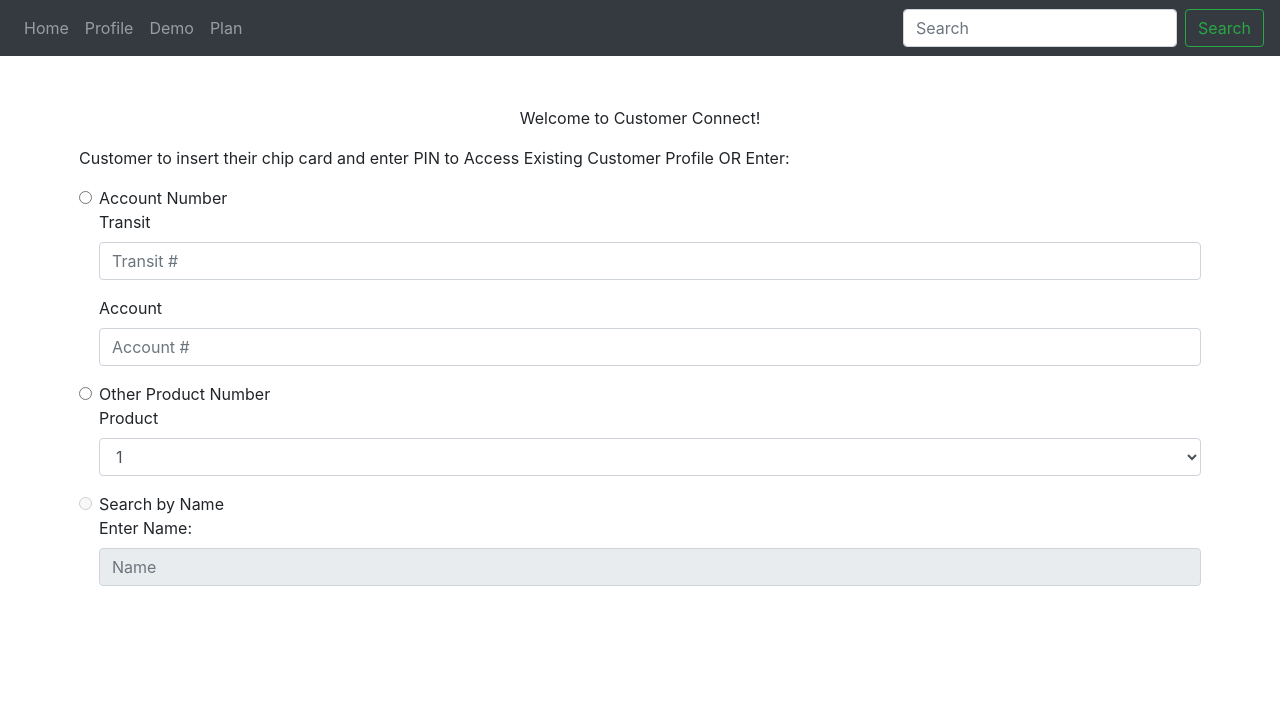
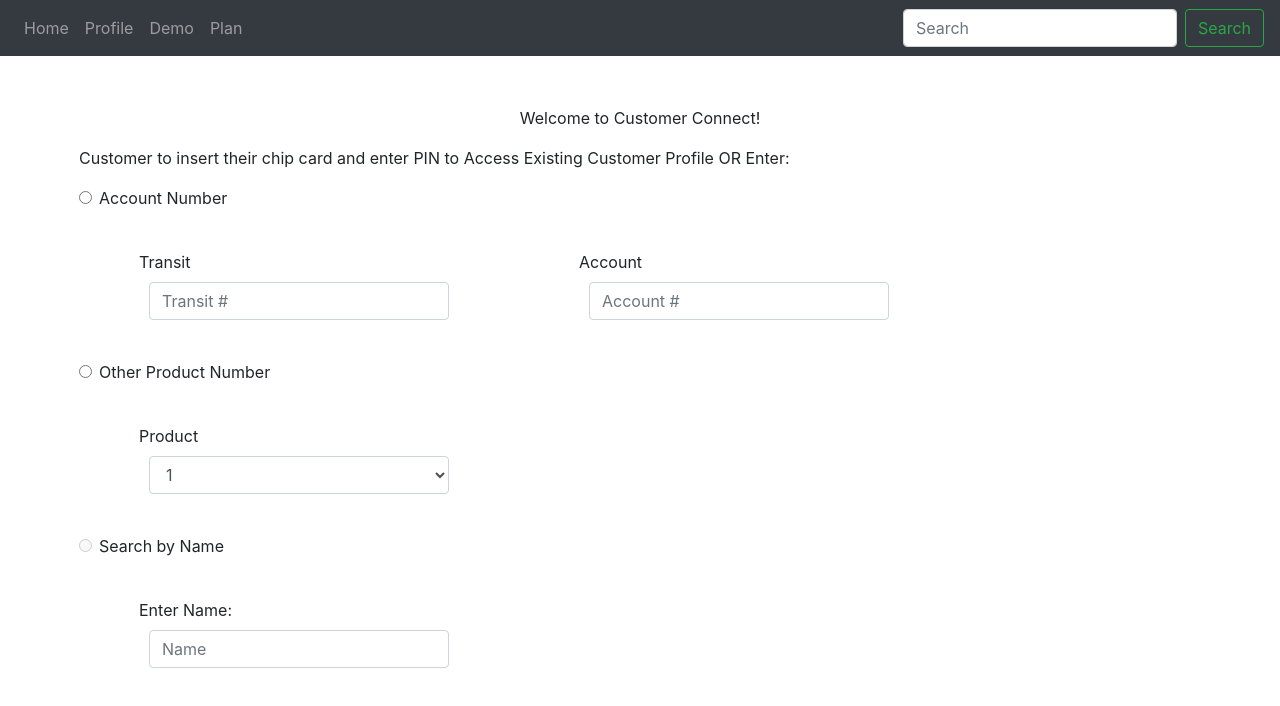
Before and after one commit to earnestcpy/daff_testing_angular, an Angular app: page /profile in a window 1280 px wide. Shown: the top 706 px of the page. Built offline with nearby package versions, Linux system fonts and the light colour scheme.

Commit message:
update css

```diff
--- a/src/app/find-profile/find-profile.component.css
+++ b/src/app/find-profile/find-profile.component.css
@@ -5,3 +5,15 @@
 .form-group.mr-0.mb-2 {
   width: auto;
 }
+
+.form,
+.form-control {
+  width: 300px;
+  margin-left: 10px;
+}
+
+.form-group {
+  margin: 40px;
+  width: 400px;
+  margin-right: 0px;
+}
--- a/src/app/find-profile/find-profile.component.html
+++ b/src/app/find-profile/find-profile.component.html
@@ -13,7 +13,8 @@
     </label>
 
     <form>
-      <div class="form-group">
+      <div class="row">
+        <div class="form-group col-md-auto">
           <label for="transitNo">Transit</label>
           <input
             type="email"
@@ -22,7 +23,7 @@
             placeholder="Transit #"
           />
         </div>
-      <div class="form-group">
+        <div class="form-group col-6">
           <label for="accountNo">Account</label>
           <input
             type="email"
@@ -30,6 +31,7 @@
             id="accountNo"
             placeholder="Account #"
           />
+        </div>
       </div>
     </form>
   </div>
@@ -71,7 +73,6 @@
           class="form-control"
           id="searchName"
           placeholder="Name"
-          disabled
         />
       </div>
     </form>
```
Lines whose indentation alone changed are shown as unchanged.
